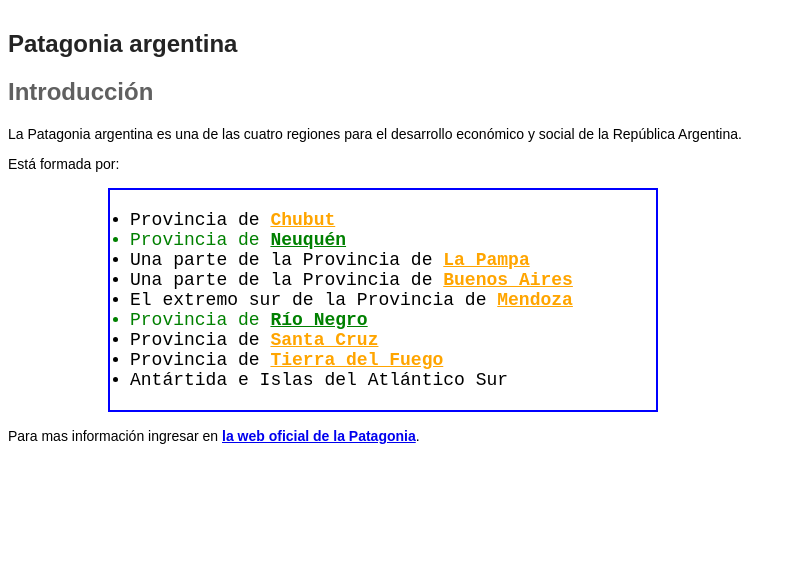
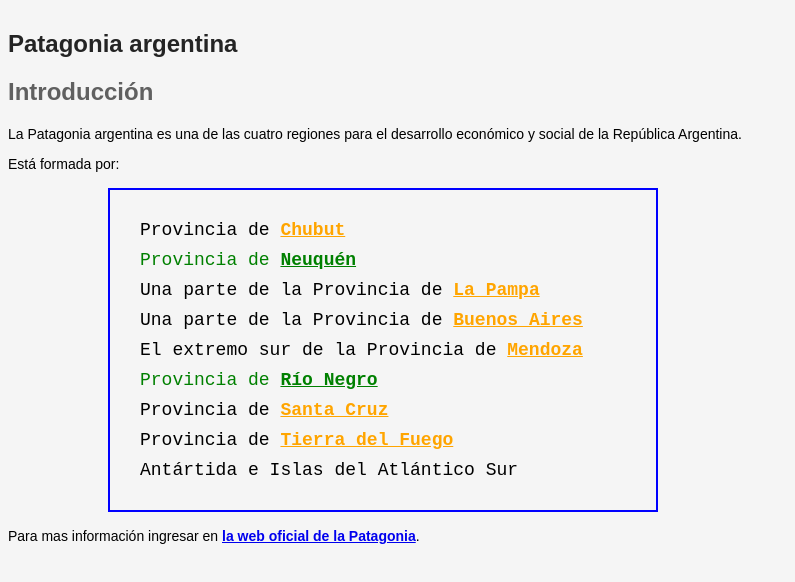
Before and after one commit to manuelibarbia/utn-labcomII-practices, a plain HTML site: page U03P01/index.html in a window 1280 px wide. Shown: the whole page, without its empty margins (0-795 px from the left). Drawn offline with Linux system fonts and the light colour scheme.

Commit message:
Unidad 3 Practica 1

```diff
--- a/U03P01/css/style.css
+++ b/U03P01/css/style.css
@@ -1,5 +1,6 @@
 body {
     font-family: sans-serif;
+    background-color: rgb(245, 245, 245);
 }
 
 h1 {
@@ -21,6 +22,7 @@ p {
 li {
     font-family: monospace;
     font-size: 18px;
+    margin: 10px;
 }
 
 a {
@@ -42,6 +44,7 @@ ul {
     padding: 20px;
     border-style: solid; border-width: 2px; border-color: blue;
     max-width: 40%;
+    list-style-type: none;
 }
 
 .ejercicio10{
```
